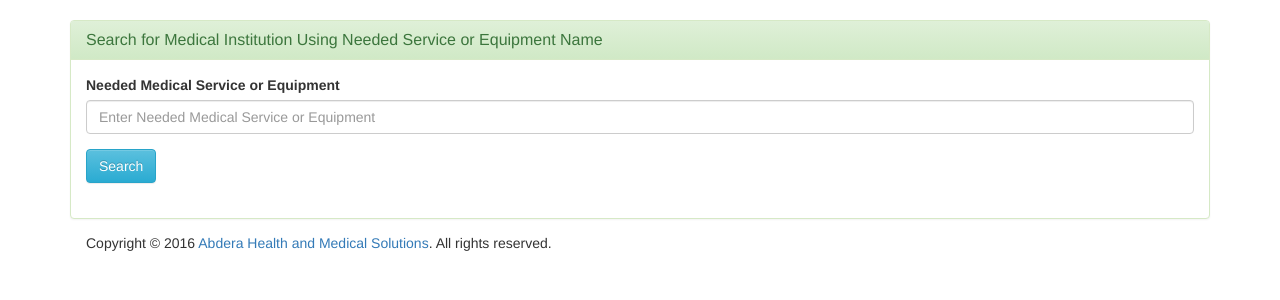
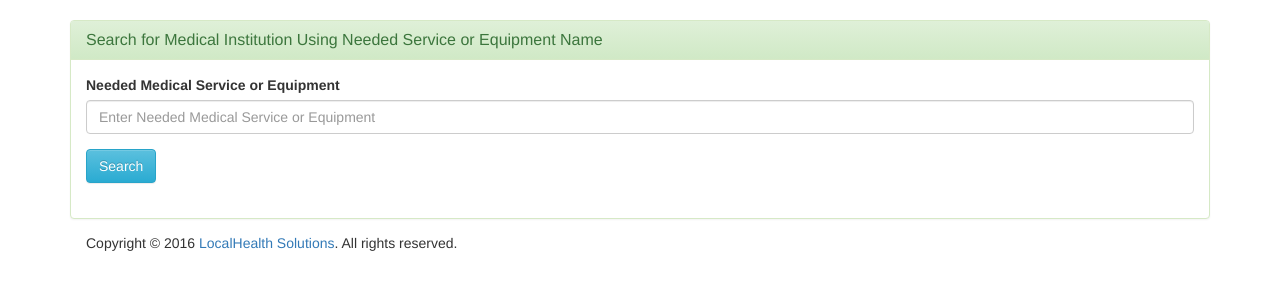
Before and after one commit to titomarifrancis/abdera, a PHP site: page / in a window 1280 px wide. Shown: the top 300 px of the page. Run offline with PHP 8.4, Linux system fonts and the light colour scheme; some libraries are stand-ins or nearby versions.

Commit message:
Updated branding in the footer

```diff
--- a/template/footer.php
+++ b/template/footer.php
@@ -1,5 +1,5 @@
 		<footer>
-			<p class="navbar-text navbar-left">Copyright &copy 2016 <a href="http://www.edgekit.com">Abdera Health and Medical Solutions</a>. All rights reserved.</p>
+			<p class="navbar-text navbar-left">Copyright &copy 2016 <a href="http://localhealth.solutions">LocalHealth Solutions</a>. All rights reserved.</p>
 		</footer>
 	</div><!--/.container-->
 </body>
```
